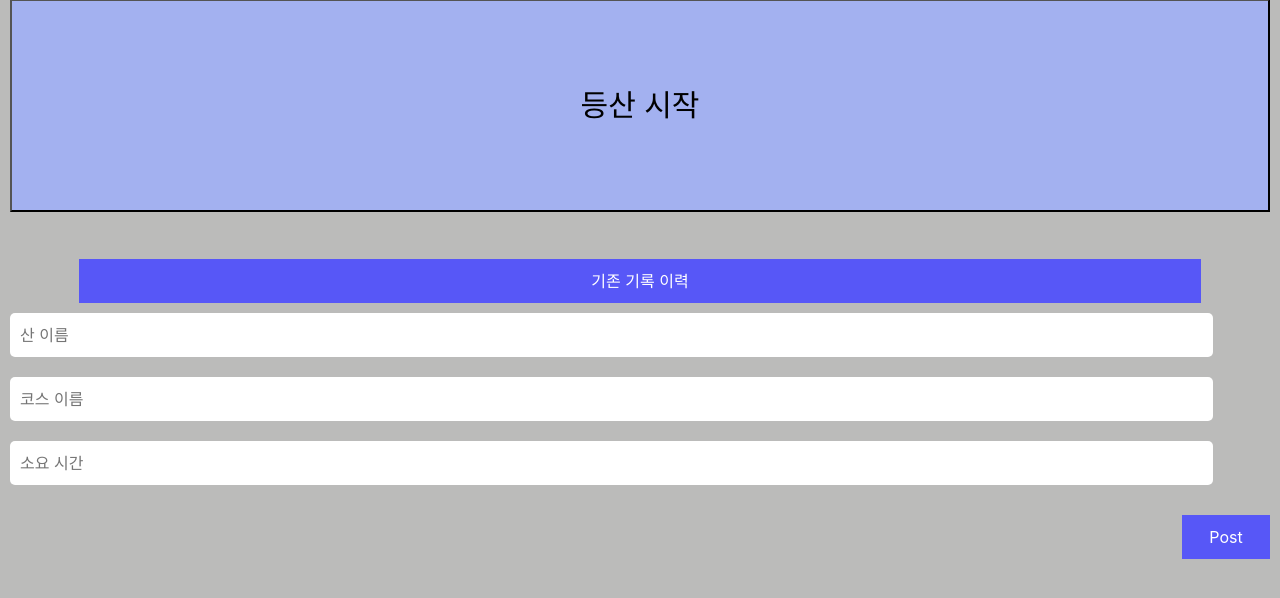
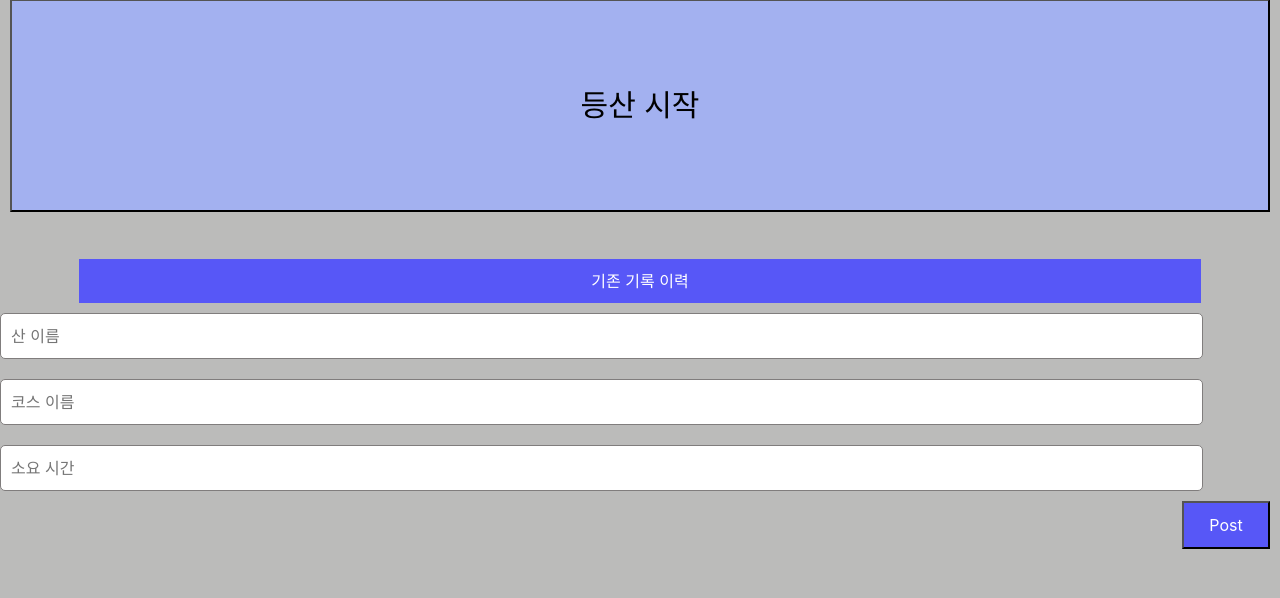
Before and after one commit to tsaurav18/climbing_App, a Django app: page /record/ in a window 1280 px wide. Shown: the part 136-734 px from the top of the page. Run offline with Django 3.2, Linux system fonts and the light colour scheme; some libraries are stand-ins or nearby versions.

Commit message:
Record 데이터 전송 가능하도록 Form 변경

```diff
--- a/Main/climbing/templates/record.html
+++ b/Main/climbing/templates/record.html
@@ -1,3 +1,4 @@
+{% load static %}
 <!DOCTYPE html>
 <html lang="en">
 
@@ -8,7 +9,7 @@
     <script src='https://kit.fontawesome.com/a076d05399.js'></script>
     <link rel="stylesheet" href="https://stackpath.bootstrapcdn.com/bootstrap/4.4.1/css/bootstrap.min.css"
         integrity="sha384-Vkoo8x4CGsO3+Hhxv8T/Q5PaXtkKtu6ug5TOeNV6gBiFeWPGFN9MuhOf23Q9Ifjh" crossorigin="anonymous">
-    <link rel="stylesheet" href="css/record.css">
+    <link rel="stylesheet" href={% static 'css/record.css' %}>
 </head>
 
 
@@ -22,13 +23,24 @@
         <button class="button start-btn">등산 시작</button>
         <!-- display popup-box content -->
         <div class="modal" id="modal-wrapper">
-            <form action="action.jsp" method="post" id="popup-form" class="animate modal-content">
-                <span class="close" id = "close_modal"title="close popup">&times;</span>
-                <input type="text" id ="mountain_name"class="form-input1" placeholder="산 이름" />
-                <input type="text" id ="course_name"class="form-input1" placeholder="코스 이름" />
-                <input type="text" id ="taken_time"class="form-input1" placeholder="소요 시간" />
-                <div id="start" class="post-btn1">Start</div>
-                <div id="modal-cancel-btn" class="post-btn2">cancel</div>
+
+{#            <form action="action.jsp" method="post" id="popup-form" class="animate modal-content">#}
+{#                <span class="close" id = "close_modal"title="close popup">&times;</span>#}
+{#                <input type="text" id ="mountain_name"class="form-input1" placeholder="산 이름" />#}
+{#                <input type="text" id ="course_name"class="form-input1" placeholder="코스 이름" />#}
+{#                <input type="text" id ="taken_time"class="form-input1" placeholder="소요 시간" />#}
+{#                <div id="start" class="post-btn1">Start</div>#}
+{#                <div id="modal-cancel-btn" class="post-btn2">cancel</div>#}
+
+            <form method="POST" enctype="multipart/form-data" id="popup-form" class="animate model-contnet">
+                    {% csrf_token %}
+                    {{ form.media }}
+                    {% for f in form %}
+                        {{ f }}
+                    {% endfor %}
+                    <div id="start" class="post-btn1">Start</div>
+                    <div id="modal-cancel-btn" class="post-btn2">cancel</div>
+            </form>
         </div>
         <!-- toggler comeout from bottom -->
         <div class="bottom-container animate-btn">
@@ -40,7 +52,7 @@
                         style="font-size: 90px;"></i> </div>
                 <div class="bottom-pause buttons1" id="pause1" onclick="pauseMyTime()"> <i class="fa fa-pause-circle"
                         style="font-size: 90px;"></i></div>
-                <div class="bottom-resume buttons1" id="resume1" onclick="resumeMyTime()"><img src="img/resume.png"></div>
+                <div class="bottom-resume buttons1" id="resume1" onclick="resumeMyTime()"><img src={% static 'img/resume.png' %}></div>
                 <div class="bottom-stop buttons1" id="stop1" style="font-size: 90px;"> <i class="fa fa-stop-circle"></i>
                 </div>
                 <p id="fulltime"> </p>
@@ -48,15 +60,16 @@
         </div>
     </div>
     <div class="old-record">기존 기록 이력</div>
-    <form action="action.jsp" method="post">
         <div class="form-tag">
-            <input type="text" class="form-input" placeholder="산 이름" />
-            <input type="text" class="form-input" placeholder="코스 이름" />
-            <input type="text" class="form-input" placeholder="소요 시간" />
+            <form method="POST" enctype="multipart/form-data">
+                {% csrf_token %}
+                {{ form.media }}
+                {% for f in form %}
+                    {{ f }}
+                {% endfor %}
+                <button type="submit" class="post-btn">Post</button>
+            </form>
         </div>
-        <div class="post-btn">Post</div>
-
-    </form>
     </div>
 
     <script src="https://code.jquery.com/jquery-3.4.1.slim.min.js"></script>
```
